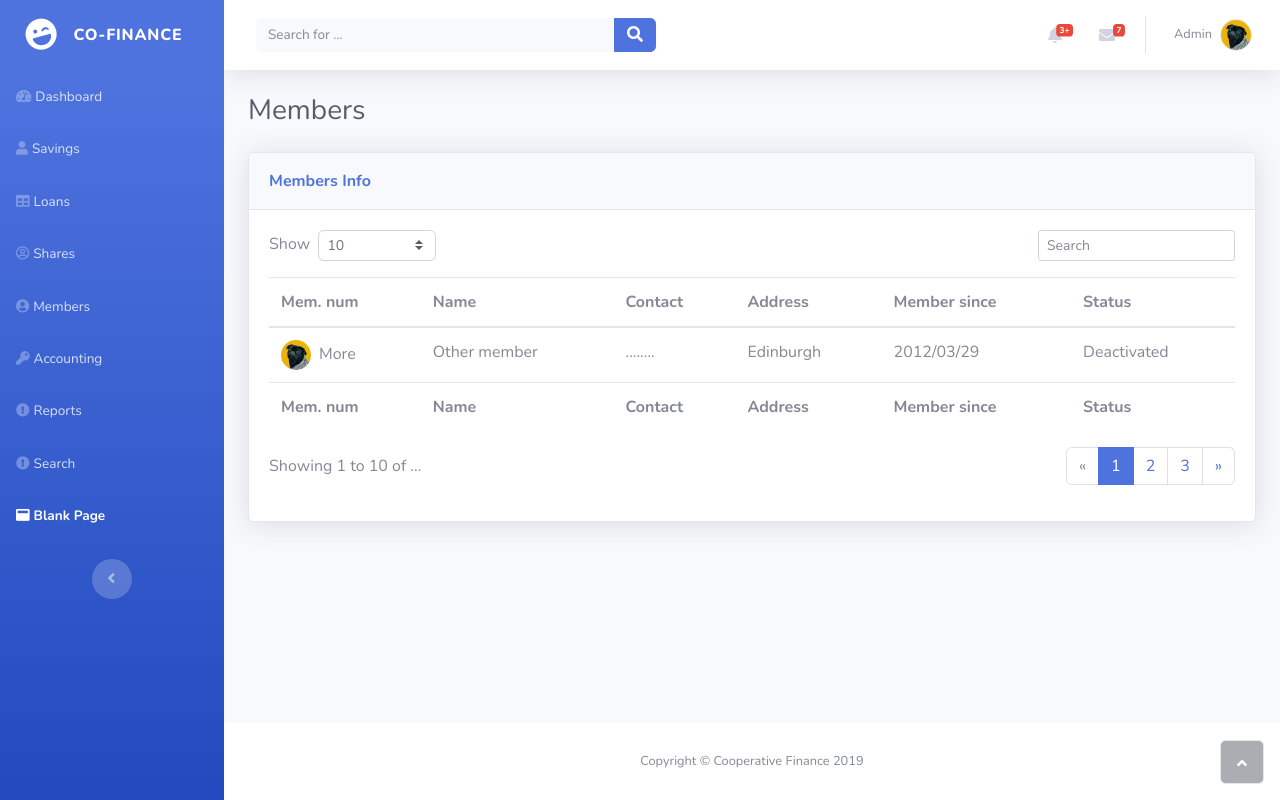
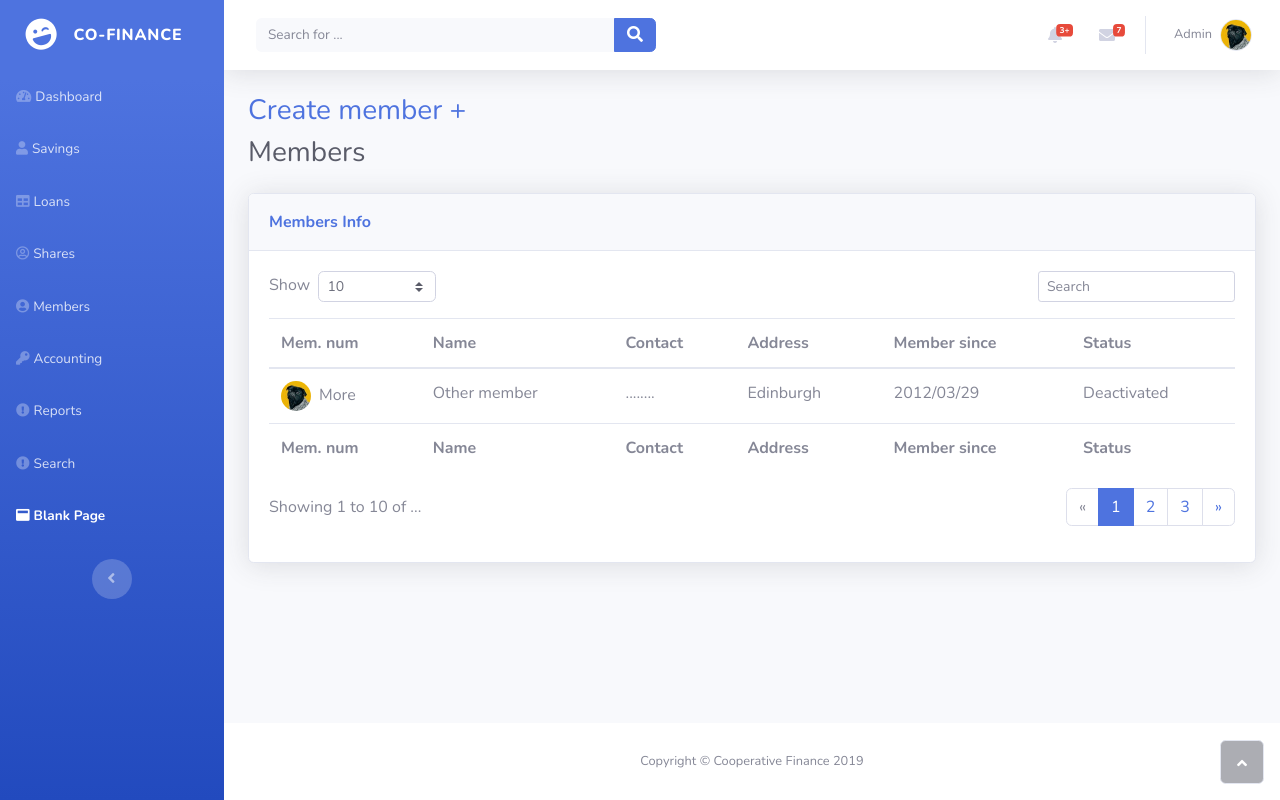
Before and after one commit to suresh466/cooperative_finance, a Django app: page /members/ in a window 1280 px wide. Run offline with Django 3.2, Linux system fonts and the light colour scheme; some libraries are stand-ins or nearby versions.

Commit message:
add create member link in members page

```diff
--- a/members/templates/members/members.html
+++ b/members/templates/members/members.html
@@ -3,7 +3,8 @@
 {% block content %}
 
 <div class="container-fluid">
-	<h3 class="text-dark mb-4">Members</h3>
+	<h3><a href="{% url "members:create" %}">Create member +</a></h3>
+	<h3 class="text-dark mb-4">Members </h3>
 	<div class="card shadow">
 		<div class="card-header py-3">
 			<p class="text-primary m-0 font-weight-bold">Members Info</p>
```
